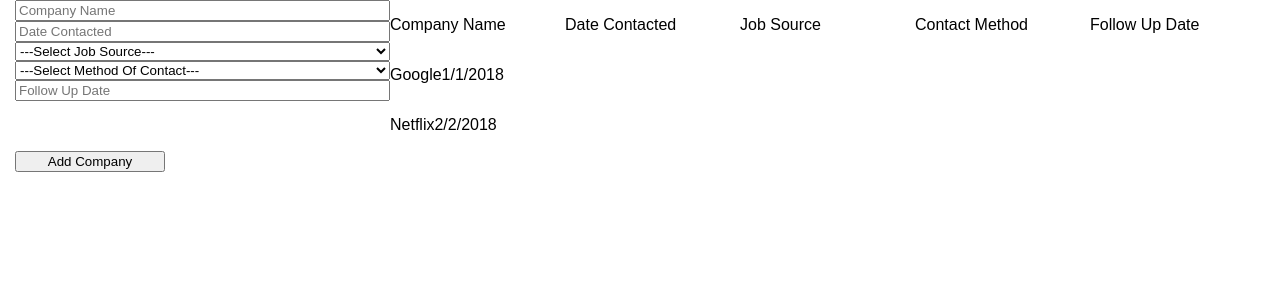
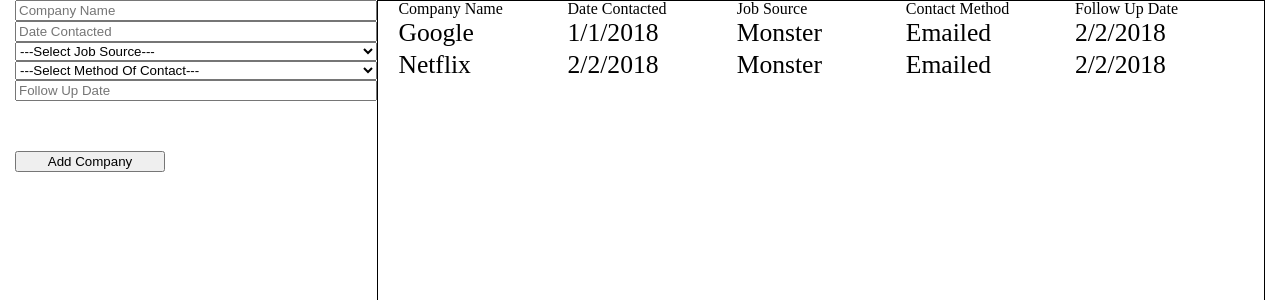
Before and after one commit to BeneventoFrank/JobTracker, a React (Create React App) app in the folder apptracker/: page / in a window 1280 px wide. Shown: the top 300 px of the page. Built offline with nearby package versions, Linux system fonts and the light colour scheme.

Commit message:
added styling and fixed the row issue

```diff
--- a/apptracker/src/App.js
+++ b/apptracker/src/App.js
@@ -5,27 +5,30 @@
 
 
 
-
-
-
-
-
-
-
   class Container extends React.Component {
 
     addNewCompany = (newCompanyData) => {
-   console.log(newCompanyData)
       this.setState(prevState => ({
                     dataSet: prevState.dataSet.concat(newCompanyData)
-                                }
-                               )
-               );
+                    }));
     }
     state = {
             dataSet: [
-      {CompanyName: "Google",DateContacted:"1/1/2018"},
-      {CompanyName: "Netflix",DateContacted:"2/2/2018"}
+                        {
+                          CompanyName: "Google",
+                          DateContacted:"1/1/2018",
+                          JobSource:"Monster",
+                          MethodOfContact:"Emailed",
+                          FollowUpDate:"2/2/2018"
+                        },
+                        {
+                          CompanyName: "Netflix",
+                          DateContacted:"2/2/2018",
+                          JobSource:"Monster",
+                          MethodOfContact:"Emailed",
+                          FollowUpDate:"2/2/2018"
+
+                        }
                       ]
             };
     render(){
--- a/apptracker/src/components/job.js
+++ b/apptracker/src/components/job.js
@@ -3,21 +3,21 @@
 const Job = (props) => {
     return(
 
-      <section className='job-container'>
-        <div className='job-header'>
-            <div>
+      <section>
+        <div className='job-row'>
+            <div className='job-text'>
                 <p>{props.CompanyName}</p>
             </div>
-            <div>
+            <div className='job-text'>
                 <p>{props.DateContacted}</p>
             </div>
-            <div>
+            <div className='job-text'>
                 <p>{props.JobSource}</p>
             </div>
-            <div>
+            <div className='job-text'>
                 <p>{props.MethodOfContact}</p>
             </div>
-            <div>
+            <div className='job-text'>
                 <p>{props.FollowUpDate}</p>
             </div>
         </div>
--- a/apptracker/src/static/css/index.css
+++ b/apptracker/src/static/css/index.css
@@ -1,20 +1,150 @@
-.job-container {
+html {
+  font-size: 62.5%;
+  height: 100%;
+  width: 100%;
+  box-sizing: border-box;
+}
+/* http://meyerweb.com/eric/tools/css/reset/
+   v2.0 | 20110126
+   License: none (public domain)
+*/
+html,
+body,
+div,
+span,
+applet,
+object,
+iframe,
+h1,
+h2,
+h3,
+h4,
+h5,
+h6,
+p,
+blockquote,
+pre,
+a,
+abbr,
+acronym,
+address,
+big,
+cite,
+code,
+del,
+dfn,
+em,
+img,
+ins,
+kbd,
+q,
+s,
+samp,
+small,
+strike,
+strong,
+sub,
+sup,
+tt,
+var,
+b,
+u,
+i,
+center,
+dl,
+dt,
+dd,
+ol,
+ul,
+li,
+fieldset,
+form,
+label,
+legend,
+table,
+caption,
+tbody,
+tfoot,
+thead,
+tr,
+th,
+td,
+article,
+aside,
+canvas,
+details,
+embed,
+figure,
+figcaption,
+footer,
+header,
+hgroup,
+menu,
+nav,
+output,
+ruby,
+section,
+summary,
+time,
+mark,
+audio,
+video {
+  margin: 0;
+  padding: 0;
+  border: 0;
+  font-size: 100%;
+  font: inherit;
+  vertical-align: baseline;
+}
+/* HTML5 display-role reset for older browsers */
+article,
+aside,
+details,
+figcaption,
+figure,
+footer,
+header,
+hgroup,
+menu,
+nav,
+section {
+  display: block;
+}
+body {
+  line-height: 1;
+}
+ol,
+ul {
+  list-style: none;
+}
+blockquote,
+q {
+  quotes: none;
+}
+blockquote:before,
+blockquote:after,
+q:before,
+q:after {
+  content: '';
+  content: none;
+}
+table {
+  border-collapse: collapse;
+  border-spacing: 0;
+}
+.job-text {
+  font-size: 1.6rem;
+  line-height: 2rem;
+  width: 25%;
+}
+.job-row {
   display: flex;
-  flex-direction: column;
-}
-.job-container .job-header {
-  display: flex;
-}
-.companyName {
-  display: flex;
-  flex-direction: column;
-  justify-content: center;
-}
-.companyName div {
-  text-align: center;
 }
 .historyContainer {
   width: 70%;
+  padding-left: 20px;
+  padding-right: 20px;
+  border: 1px solid black;
 }
 .formContainer {
   width: 30%;
@@ -27,8 +157,16 @@
   width: 150px;
   margin-top: 50px;
 }
-.job-category {
+.job-container {
+  display: flex;
+  flex-direction: column;
+  justify-content: space-around;
+}
+.job-container .job-category {
   width: 25%;
+}
+.job-container .job-header {
+  display: flex;
 }
 .mainContainer {
   width: 100%;
--- /dev/null
+++ b/apptracker/src/static/less/global.less
@@ -0,0 +1,8 @@
+
+
+html{
+    font-size:62.5%;
+    height:100%;
+    width: 100%;
+    box-sizing: border-box;
+}
--- a/apptracker/src/static/less/history.less
+++ b/apptracker/src/static/less/history.less
@@ -1,3 +1,6 @@
 .historyContainer {
     width: 70%;
+    padding-left:20px;
+    padding-right:20px;
+    border: 1px solid black;
   }
--- a/apptracker/src/static/less/index.less
+++ b/apptracker/src/static/less/index.less
@@ -1,3 +1,6 @@
+@import './global.less';
+@import './variables.less';
+@import './reset.less';
 @import './job.less';
 @import './jobList.less';
 @import './history.less';
--- a/apptracker/src/static/less/job.less
+++ b/apptracker/src/static/less/job.less
@@ -1,8 +1,8 @@
-.job-container{
+.job-text{
+    font-size:1.6rem;
+    line-height: 2rem;
+    width:25%;
+}
+.job-row{
     display: flex;
-    flex-direction: column;
-
-    .job-header{
-        display: flex;
-    }
 }
--- a/apptracker/src/static/less/jobHeader.less
+++ b/apptracker/src/static/less/jobHeader.less
@@ -1,3 +1,12 @@
-.job-category{
-    width: 25%;
-  }
+.job-container{
+    display: flex;
+    flex-direction: column;
+    justify-content: space-around;
+
+    .job-category{
+        width: 25%;
+      }
+    .job-header{
+        display: flex;
+    }
+}
--- a/apptracker/src/static/less/jobList.less
+++ /dev/null
@@ -1,8 +0,0 @@
-.companyName {
-    display: flex;
-    flex-direction: column;
-    justify-content: center;
-}
-.companyName div {
-    text-align: center;
-  }
--- /dev/null
+++ b/apptracker/src/static/less/reset.less
@@ -0,0 +1,48 @@
+/* http://meyerweb.com/eric/tools/css/reset/
+   v2.0 | 20110126
+   License: none (public domain)
+*/
+
+html, body, div, span, applet, object, iframe,
+h1, h2, h3, h4, h5, h6, p, blockquote, pre,
+a, abbr, acronym, address, big, cite, code,
+del, dfn, em, img, ins, kbd, q, s, samp,
+small, strike, strong, sub, sup, tt, var,
+b, u, i, center,
+dl, dt, dd, ol, ul, li,
+fieldset, form, label, legend,
+table, caption, tbody, tfoot, thead, tr, th, td,
+article, aside, canvas, details, embed,
+figure, figcaption, footer, header, hgroup,
+menu, nav, output, ruby, section, summary,
+time, mark, audio, video {
+	margin: 0;
+	padding: 0;
+	border: 0;
+	font-size: 100%;
+	font: inherit;
+	vertical-align: baseline;
+}
+/* HTML5 display-role reset for older browsers */
+article, aside, details, figcaption, figure,
+footer, header, hgroup, menu, nav, section {
+	display: block;
+}
+body {
+	line-height: 1;
+}
+ol, ul {
+	list-style: none;
+}
+blockquote, q {
+	quotes: none;
+}
+blockquote:before, blockquote:after,
+q:before, q:after {
+	content: '';
+	content: none;
+}
+table {
+	border-collapse: collapse;
+	border-spacing: 0;
+}
--- /dev/null
+++ b/apptracker/src/static/less/variables.less
@@ -0,0 +1,5 @@
+@accentColor: #006AA7;
+@borderColor:#7EA3C0;
+@backgroundColor:#EBEBEB;
+@greyAccentColor:#CDCCCA;
+@taupeGreyColor:#958989;
```
Lines whose indentation alone changed are shown as unchanged.
